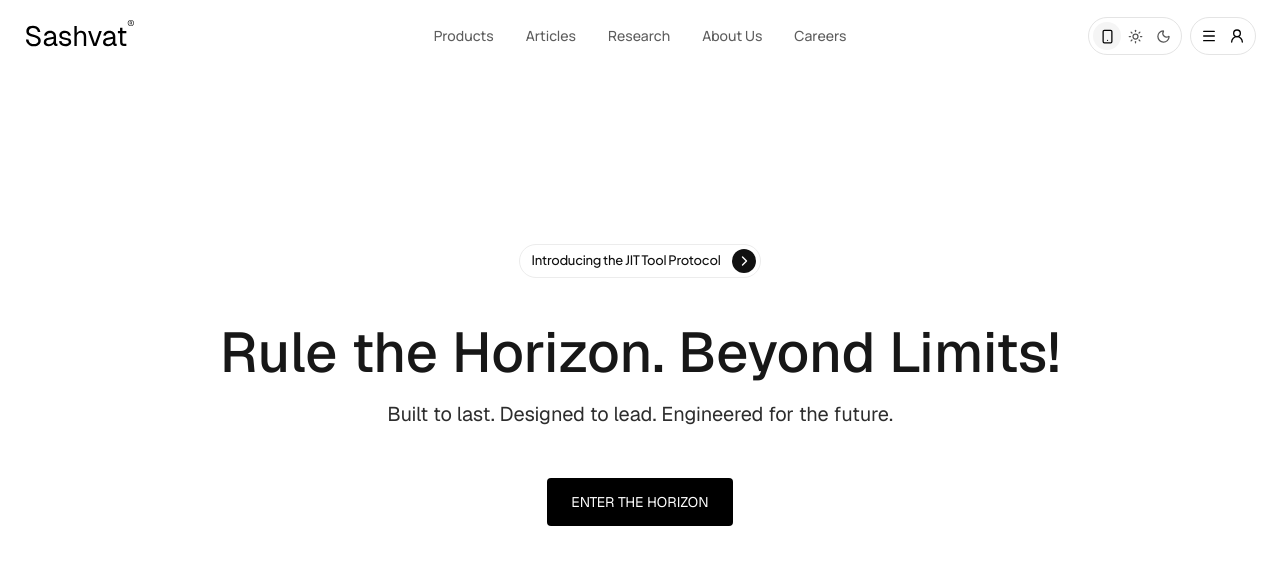
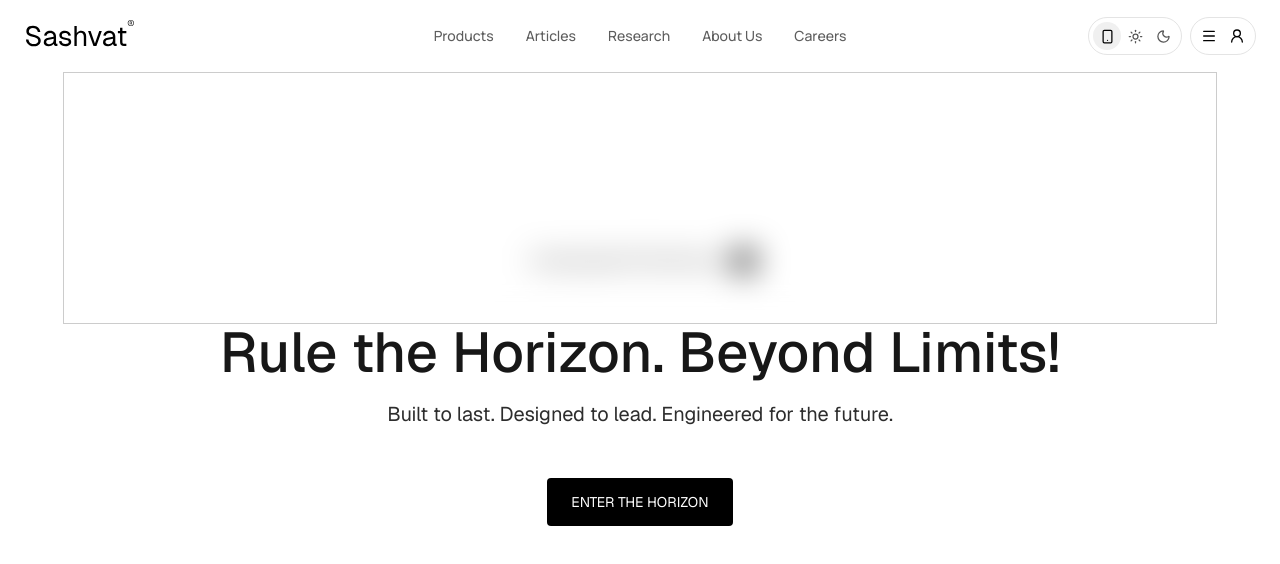
Before and after one commit to sashvat-bharat/sashvat-bharat, a Next.js app: page / in a window 1280 px wide. Shown: the top 564 px of the page. Built offline with nearby package versions, Linux system fonts and the light colour scheme; a web font is replaced by a local one.

Commit message:
Slight Changes in Background Colour

```diff
--- a/src/components/layout/TopBar.tsx
+++ b/src/components/layout/TopBar.tsx
@@ -42,8 +42,12 @@ const TopBar = () => {
               <UserRound size={iconsize} />
             </div>
           </div>
+        </div>
+
+        <div className='menu-box'>
 
         </div>
+
       </div>
     </>
   )
--- a/src/styles/layout/TopBar.css
+++ b/src/styles/layout/TopBar.css
@@ -106,9 +106,28 @@
 
   .menu-toggle:hover,
   .user-account:hover {
-    background-color: #F5F5F5;
+    /* background-color: #F5F5F5; */
+    background-color: #F0F0F0;
   }
 
+}
+
+
+.topbar .menu-box {
+  height: 250px;
+  /* width: 200px; */
+  width: 90%;
+  z-index: 100;
+  /* i want it in center Horizontally */
+
+  top: 64px;
+  left: 50%;
+  translate: -50%;
+  /* right: 8px; */
+  position: absolute;
+  backdrop-filter: blur(16px);
+  border: 1px solid #CCCCCC;
+  background-color: transparent;
 }
 
 
--- a/src/styles/ui/ThemeToggle.css
+++ b/src/styles/ui/ThemeToggle.css
@@ -25,6 +25,7 @@
 
 /* Persistent active state — stays styled after click */
 .theme_toggle_container .icon_btn.active {
-  background-color: #F5F5F5;
+  /* background-color: #F5F5F5; */
+  background-color: #F0F0F0;
   color: #000;
 }
```
